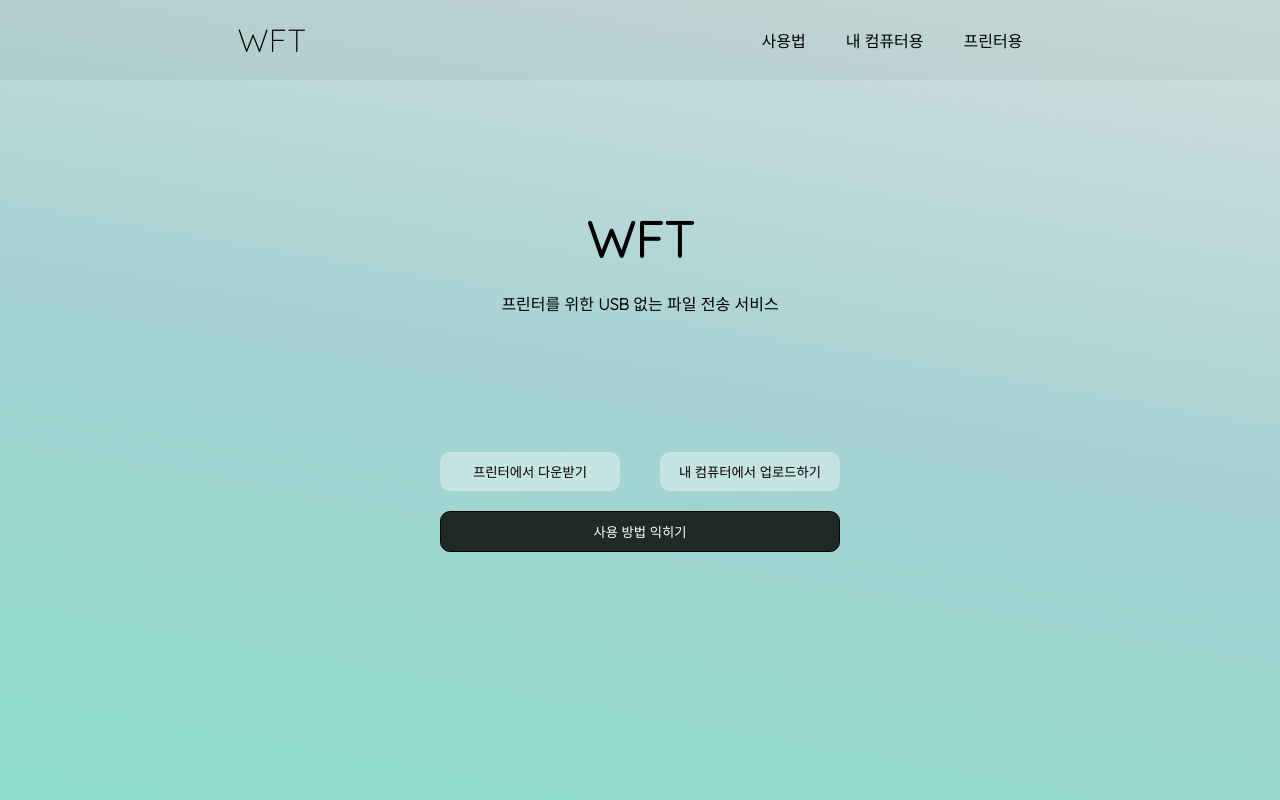
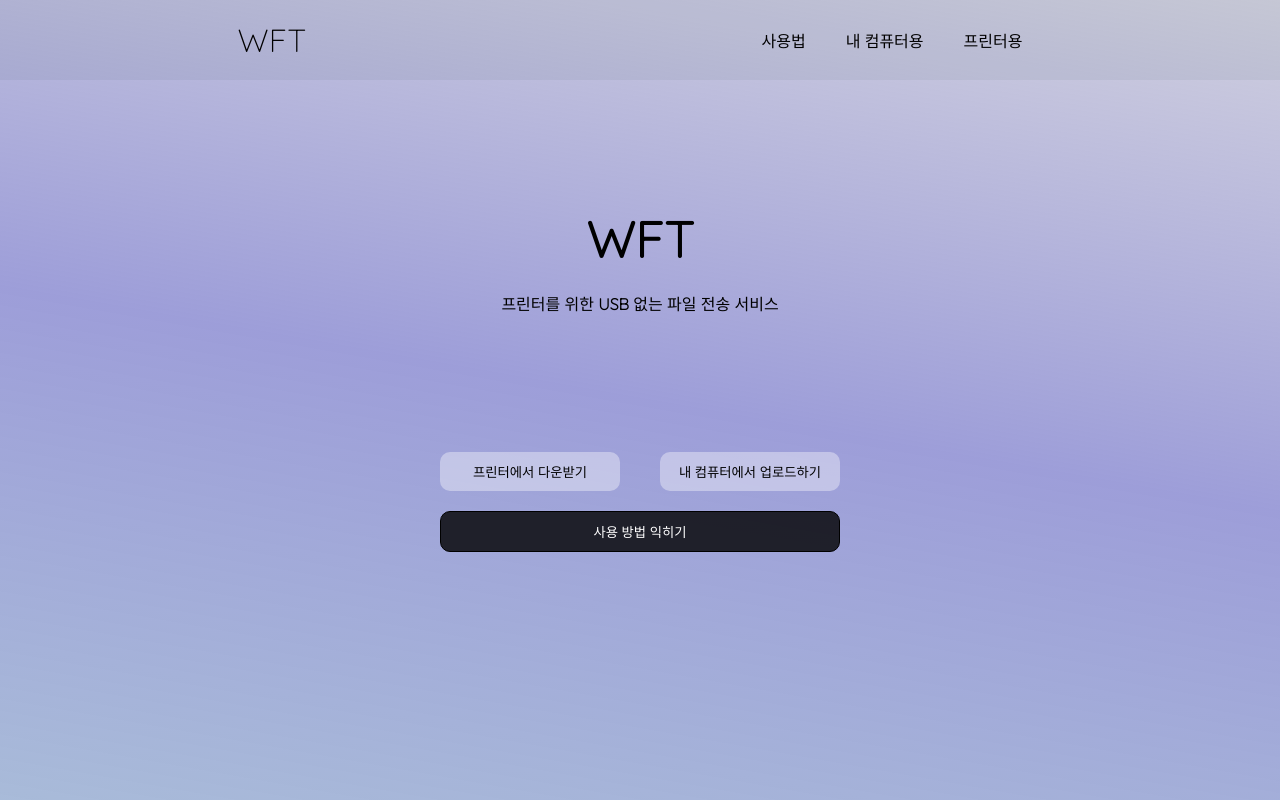
Before and after one commit to sjsh-sujebi/wapt-frontend, a React (Create React App) app: page / in a window 1280 px wide. Shown: the top 800 px of the page. Built offline with nearby package versions, Linux system fonts and the light colour scheme.

Commit message:
better colors

```diff
--- a/src/components/MainPage.tsx
+++ b/src/components/MainPage.tsx
@@ -52,6 +52,7 @@ export default function MainPage() {
                         <span className="upfont">USB</span>나 소셜 계정을 사용하지 않고도 프린터에 파일을 간편하게 전송할 수 있도록 해주는 서비스입니다<span className="upfont">. USB</span>가 없을 때 출력을 하지 못하는 불상사를 막기 위해서<span className="upfont">,</span> 그리고 프린터 컴퓨터에서 소셜 계정 로그인 시의 보안 문제를 해결하기 위해 제작되었습니다<span className="upfont">.</span>
                     </div>
                     <br />
+                    <br />
                 </div>
                 <h1 className="mp_explanation_topic_title upfont">Features</h1>
                 <div className="htu_container">
@@ -60,6 +61,7 @@ export default function MainPage() {
                         브라우저와 인터넷만 있다면 별도 설치 과정 없이 언제 어디서든지 사용 가능합니다<span className="upfont">!</span>
                     </div>
                     <br />
+                    <br />
                 </div>
                 <div className="htu_container">
                     <h2 id="realtime" onClick={() => clip("realtime")}># <span className="upfont">Realtime</span></h2>
@@ -67,12 +69,14 @@ export default function MainPage() {
                         <span className="upfont">Google Firebase API</span>를 활용하여 실시간 파일 공유를 구현하였습니다<span className="upfont">. P2P</span> 통신 방식보다 더욱 안정적인 파일 전송을 진행할 수 있습니다<span className="upfont">.</span>
                     </div>
                     <br />
+                    <br />
                 </div>
                 <div className="htu_container">
                     <h2 id="blockchain" onClick={() => clip("blockchain")}># <span className="upfont">Blockchain</span></h2>
                     <div className="mdownfont">
                         파일이 전송 과정에서 손상되거나 일부 손상되지 않았는지 확인하기 위해 블록체인 기술을 활용하여 데이터 무결성을 보장합니다<span className="upfont">.</span> 이를 무시하고 빠른 공유를 원한다면 해당 기능을 비활성화할 수 있습니다<span className="upfont">.</span>
                     </div>
+                    <br />
                     <br />
                 </div>
                 <h1 className="mp_explanation_topic_title upfont">Open Source</h1>
@@ -86,6 +90,7 @@ export default function MainPage() {
                         <script type="text/javascript" src="https://cdnjs.buymeacoffee.com/1.0.0/button.prod.min.js" data-name="bmc-button" data-slug="dolphin2410" data-color="#5F7FFF" data-emoji="" data-font="Arial" data-text="Buy me a coffee" data-outline-color="#000000" data-font-color="#ffffff" data-coffee-color="#FFDD00" ></script>
                     </div>
                     <br />
+                    <br />
                 </div>
             </div>
         </div>
--- a/src/index.css
+++ b/src/index.css
@@ -16,7 +16,8 @@ body {
   width: 100%;
   height: 100%;
   /* background: linear-gradient(22deg, #5eb7ff9a, #c1b5f4); */
-  background: linear-gradient(10deg, #09ba9175, #71b7b7a0, #346e6e38);
+  /* background: linear-gradient(10deg, #09ba9175, #71b7b7a0, #346e6e38); */
+  background: linear-gradient(10deg, #426aac75, #6364c2a0, #2a286c38);
   background-attachment: fixed;
 }
 
```
